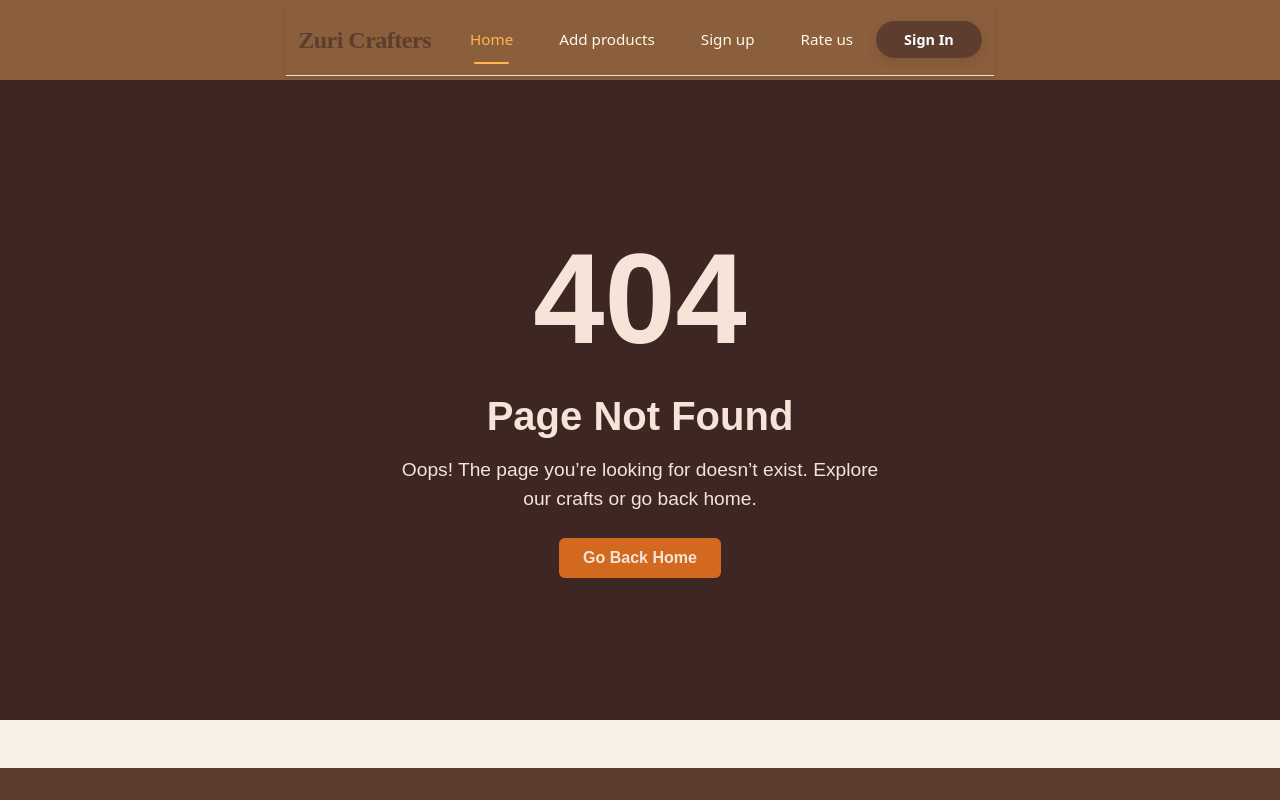
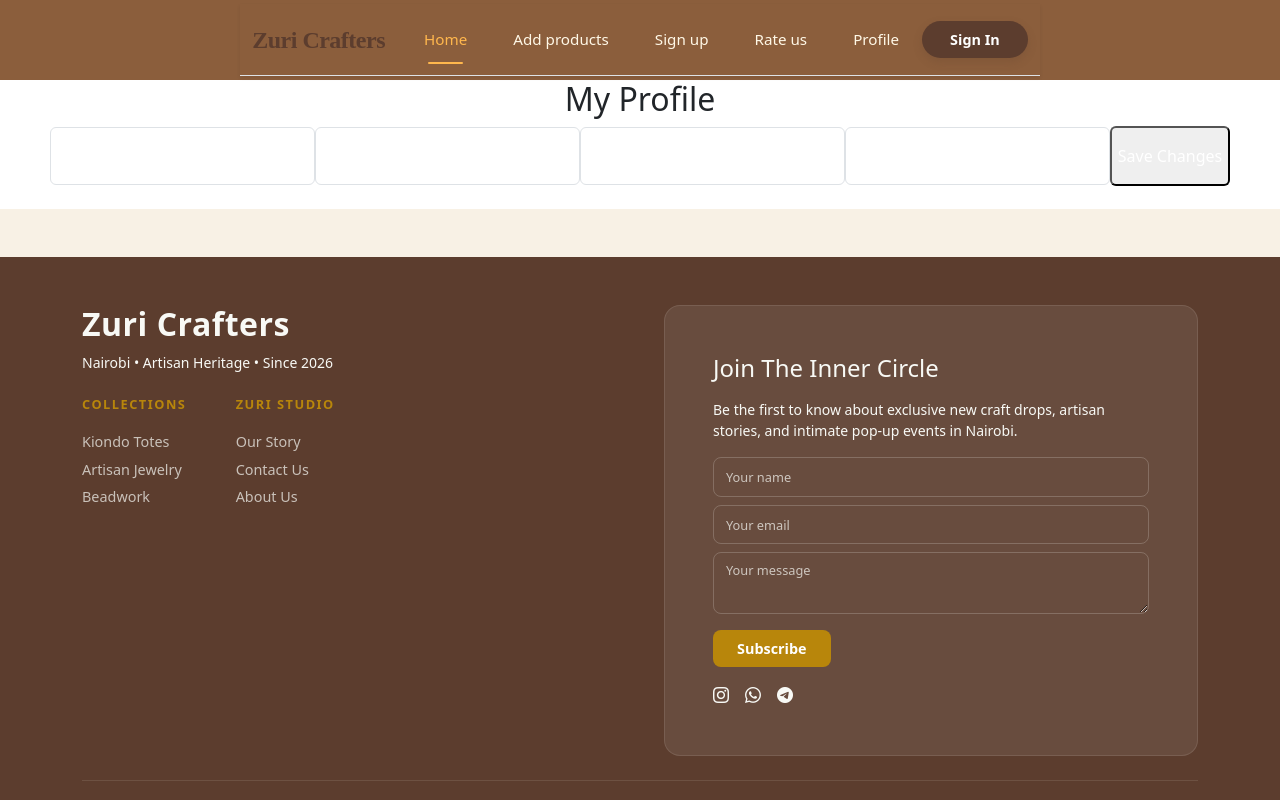
Before and after one commit to hop-sys/zuricrafters, a React (Create React App) app: page /profile in a window 1280 px wide. Shown: the top 800 px of the page. Built offline with nearby package versions, Linux system fonts and the light colour scheme; no server answers.

Commit message:
added codes

```diff
--- a/package.json
+++ b/package.json
@@ -10,6 +10,7 @@
     "axios": "^1.13.6",
     "bootstrap": "^5.3.8",
     "bootstrap-icons": "^1.13.1",
+    "lucide-react": "^1.7.0",
     "react": "^19.2.4",
     "react-dom": "^19.2.4",
     "react-icons": "^5.6.0",
--- a/src/App.js
+++ b/src/App.js
@@ -11,9 +11,11 @@ import Navbar from './components/Navbar';
 import Footer from './components/Footer';
 import Ratings from './components/Ratings';
 import OurStory from './components/OurStory';
+// import ContactUs from './components/ContactUs';
 // import Mycarousel from './components/Mycarousel';
 // import SearchBar from "./components/SearchBar";
 import Aboutus from './components/Aboutus';
+import Profile from './components/Profile';
 // import Products from './components/Products';
 
 function App() {
@@ -32,9 +34,11 @@ function App() {
         <Route path='/addproducts' element={<Addproducts/>} />
         <Route path='/makepayment' element={<Makepayment/>} />
         <Route path='/ratings' element={<Ratings />}/>
+        <Route path='/profile' element={<Profile />} />
         <Route path='*' element={<Notfound />}/>
         <Route path='/aboutus' element={<Aboutus />}/>
         <Route path='/ourstory' element={<OurStory />}/>
+        {/* <Route path='/contacuUs' element={<ContactUs />}/> */}
       </Routes>
     </div>
      <Footer/>
--- a/src/components/Getproducts.jsx
+++ b/src/components/Getproducts.jsx
@@ -71,8 +71,6 @@ const Getproducts = () => {
         {products.map((product) => (
           <div key={product.id} className="col-md-3 justify-content-center mb-3">
             <div className="card">
-              <WishlistButton  />
-
               <img
               src={img_url + product.product_photo}
               className="product_img mt-3"
--- a/src/components/Navbar.jsx
+++ b/src/components/Navbar.jsx
@@ -47,6 +47,9 @@ const Navbar = () => {
             <li className='nav-item'>
               <Link className='nav-link' to="/ratings">Rate us</Link>
             </li>
+            <li className='nav-item'>
+              <Link className='nav-link' to="/profile">Profile</Link>
+            </li>
           </ul>
 
           {/* SIGN IN BUTTON */}
--- a/src/components/Products.jsx
+++ b/src/components/Products.jsx
@@ -62,10 +62,12 @@ const Products = () => {
 
                                             <button
                                                 className="btn btn-zuri-card w-100"
-                                                onClick={() => navigate('/payment', { state: { product: item } })}
+                                                onClick={() => navigate('/makepayment', { state: { product: item } })}
                                             >
                                                 Purchase
                                             </button>
+                                            {/* <button className="btn btn-buy"  */}
+                                            {/* onClick={() => navigate("/makepayment", {state: {product}})}>Purchase Now</button> */}
                                         </div>
                                     </div>
                                 </div>
--- /dev/null
+++ b/src/components/Profile.jsx
@@ -0,0 +1,75 @@
+import React, { useEffect, useState } from "react";
+import axios from "axios";
+
+const Profile = () => {
+  const [user, setUser] = useState({
+    name: "",
+    email: "",
+    phone: "",
+    location: "",
+  });
+
+  useEffect(() => {
+    axios.get("http://hope.alwaysdata.net/profile")
+      .then((res) => {
+        setUser(res.data);
+      });
+  }, []);
+
+  const handleChange = (e) => {
+    setUser({
+      ...user,
+      [e.target.name]: e.target.value,
+    });
+  };
+
+  const updateProfile = () => {
+    axios.put("https://hope.alwaysdata.net/update-profile", user)
+      .then(() => {
+        alert("Profile updated successfully");
+      });
+  };
+
+  return (
+    <div className="max-w-xl mx-auto p-8 bg-white rounded-xl shadow-md mt-10">
+      <h2 className="text-2xl font-bold mb-6">My Profile</h2>
+
+      <input
+        name="name"
+        value={user.name}
+        onChange={handleChange}
+        className="w-full border p-3 mb-4 rounded"
+      />
+
+      <input
+        name="email"
+        value={user.email}
+        onChange={handleChange}
+        className="w-full border p-3 mb-4 rounded"
+      />
+
+      <input
+        name="phone"
+        value={user.phone}
+        onChange={handleChange}
+        className="w-full border p-3 mb-4 rounded"
+      />
+
+      <input
+        name="location"
+        value={user.location}
+        onChange={handleChange}
+        className="w-full border p-3 mb-4 rounded"
+      />
+
+      <button
+        onClick={updateProfile}
+        className="bg-[#8B5E3C] text-white px-6 py-3 rounded"
+      >
+        Save Changes
+      </button>
+    </div>
+  );
+};
+
+export default Profile;
```
Also changed, not shown: 1 other file (tests, documents, lock files or other folders).
